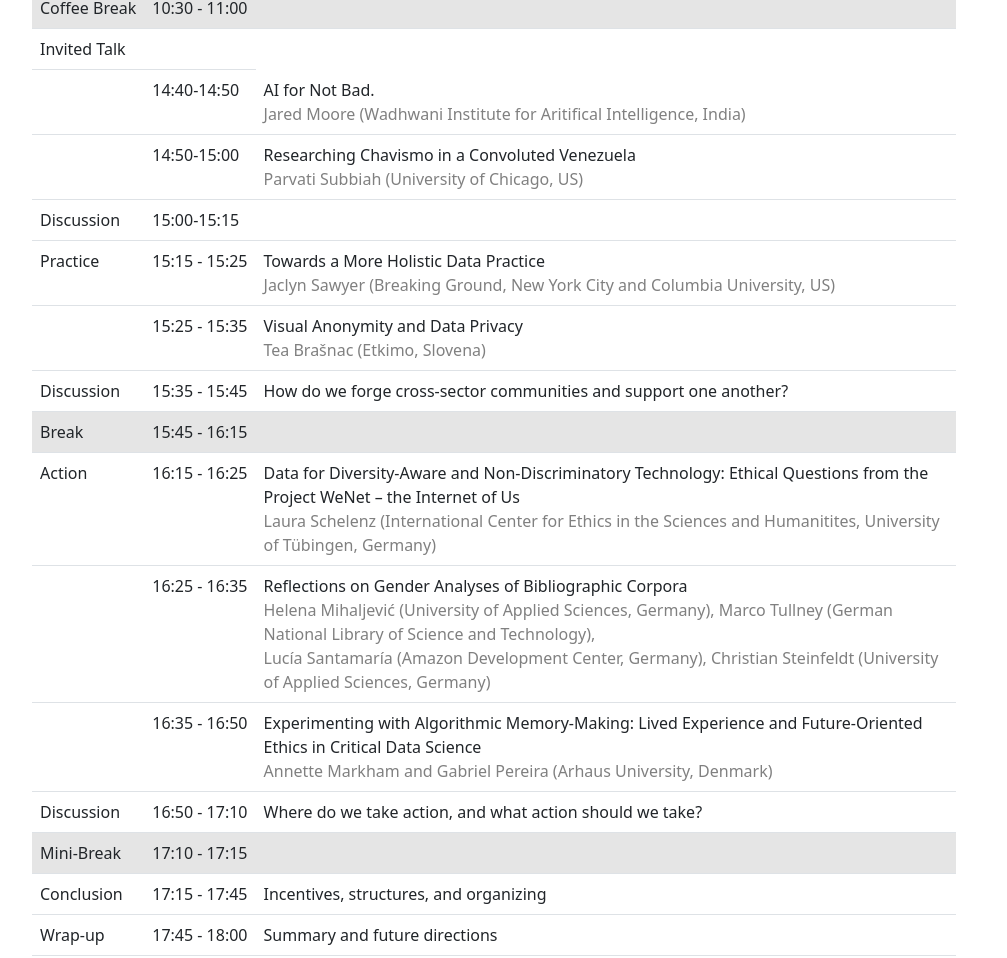
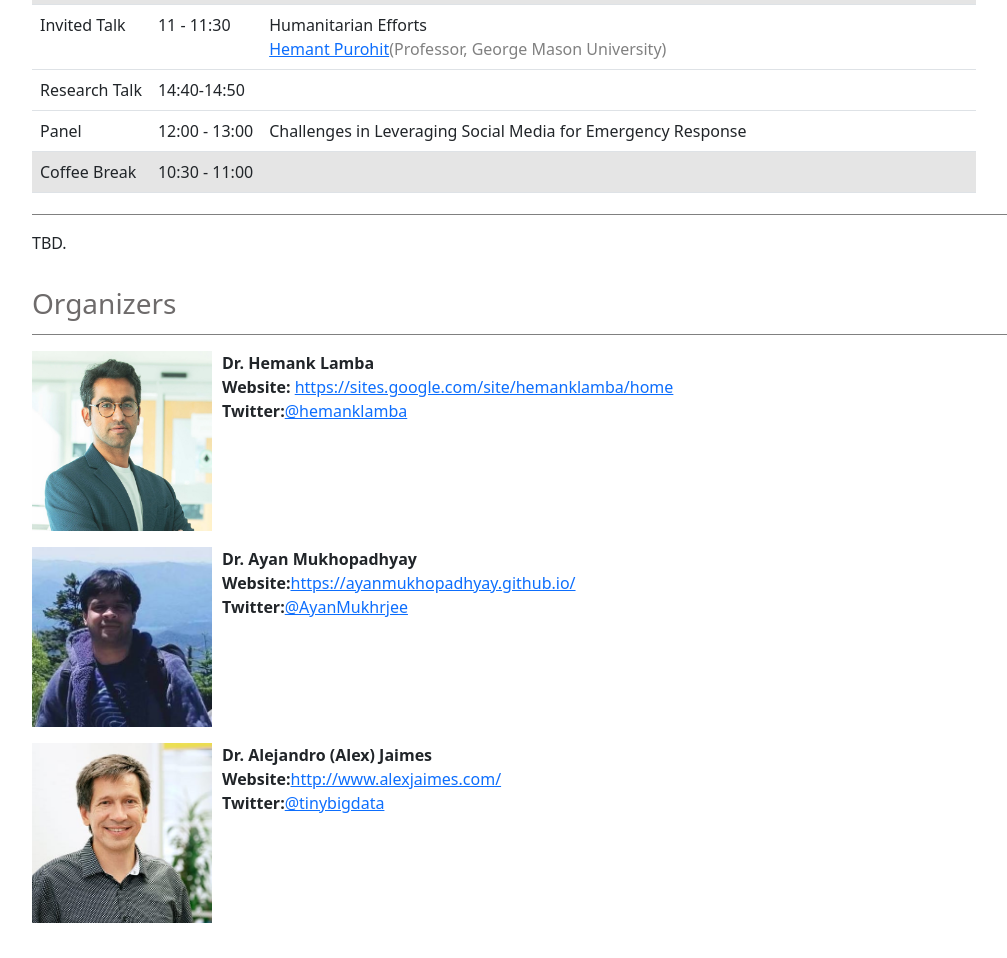
Before and after one commit to 2022sommer/2022sommer.github.io, a plain HTML site: page index.html in a window 1280 px wide. Shown: the part 2559-3517 px from the top of the page, without its empty margins (50-1057 px from the left). After the commit the page ends 3482 px from the top, so only its background shows below. Drawn offline with nearby package versions, Linux system fonts and the light colour scheme.

Commit message:
Update index.html

```diff
--- a/index.html
+++ b/index.html
@@ -244,82 +244,29 @@
                         </tr>
                         <tr>
                             <td>Invited Talk</td>
+                            <td> 11 - 11:30 </td>
                             <td>
+                                Humanitarian Efforts </br>
+                                <font color="gray"><a href="https://gvrkiran.github.io/">Hemant Purohit</a>(Professor, George Mason University)</font>
                             </td>
                         </tr>
-
                         <tr>
-                          <td></td>
+                            <td>Research Talk</td>
                             <td>14:40-14:50</td>
-                      <td>AI for Not Bad. </br> <font color="gray">Jared Moore (Wadhwani Institute for Aritifical Intelligence, India)</font></td>
+                            <td>
+                                </br>
+                                <font color="gray"></font>
+                            </td>
                         </tr>
                         <tr>
-                      <td></td>
-                      <td>14:50-15:00</td>
-                      <td>Researching Chavismo in a Convoluted Venezuela </br><font color="gray">Parvati Subbiah (University of Chicago, US)</font></td>
-                    </tr>
-                    <tr>
-                      <td> Discussion </td>
-                      <td> 15:00-15:15 </td>
-                      <td> </td>
-                    </tr>
-                    <tr>
-                      <td> Practice </td>
-                      <td> 15:15 - 15:25 </td>
-                      <td> Towards a More Holistic Data Practice </br><font color="gray">Jaclyn Sawyer (Breaking Ground, New York City and Columbia University, US)</font></td>
-                    </tr>
-                    <tr>
-                      <td> </td>
-                      <td> 15:25 - 15:35 </td>
-                      <td> Visual Anonymity and Data Privacy </br><font color="gray">Tea Brašnac (Etkimo, Slovena)</font></td>
-                    </tr>
-                    <tr>
-                      <td> Discussion </td>
-                      <td> 15:35 - 15:45 </td>
-                      <td> How do we forge cross-sector communities and support one another?</td>
+                          <td>Panel</td>
+                          <td>12:00 - 13:00</td>
+                          <td>Challenges in Leveraging Social Media for Emergency Response</td>
                         </tr>
                         <tr class="table-active">
-                      <td> Break </td>
-                      <td> 15:45 - 16:15 </td>
+                          <td> Coffee Break </td>
+                          <td> 10:30 - 11:00 </td>
                           <td> </td>
-                    </tr>
-                    <tr>
-                      <td> Action </td>
-                      <td> 16:15 - 16:25 </td>
-                      <td style="width:700px"> Data for Diversity-Aware and Non-Discriminatory Technology: Ethical Questions from the Project WeNet – the Internet of Us
-</br><font color="gray">Laura Schelenz (International Center for Ethics in the Sciences and Humanitites, University of Tübingen, Germany)</font></td>
-                    </tr>
-                    <tr>
-                      <td>  </td>
-                      <td> 16:25 - 16:35 </td>
-                      <td> Reflections on Gender Analyses of Bibliographic Corpora </br>
-<font color="gray">Helena Mihaljević (University of Applied Sciences, Germany), Marco Tullney (German National Library of Science and Technology), </br>Lucía Santamaría (Amazon Development Center, Germany), Christian Steinfeldt (University of Applied Sciences, Germany)</font></td>
-                    </tr>
-                    <tr>
-                      <td>  </td>
-                      <td> 16:35 - 16:50 </td>
-                      <td> Experimenting with Algorithmic Memory-Making: Lived Experience and Future-Oriented Ethics in Critical Data Science </br>
-<font color="gray">Annette Markham and Gabriel Pereira (Arhaus University, Denmark)</font></td>
-                    </tr>
-                    <tr>
-                      <td> Discussion </td>
-                      <td> 16:50 - 17:10 </td>
-                      <td> Where do we take action, and what action should we take? </td>
-                    </tr>
-                    <tr class="table-active">
-                      <td> Mini-Break </td>
-                      <td> 17:10 - 17:15 </td>
-                      <td> </td>
-                    </tr>
-                    <tr>
-                      <td> Conclusion </td>
-                      <td> 17:15 - 17:45 </td>
-                      <td> Incentives, structures, and organizing </td>
-                    </tr>
-                    <tr>
-                      <td> Wrap-up </td>
-                      <td> 17:45 - 18:00 </td>
-                      <td> Summary and future directions </td>
                         </tr>
                   </tbody>
                 </table>
```
Lines whose indentation alone changed are shown as unchanged.
